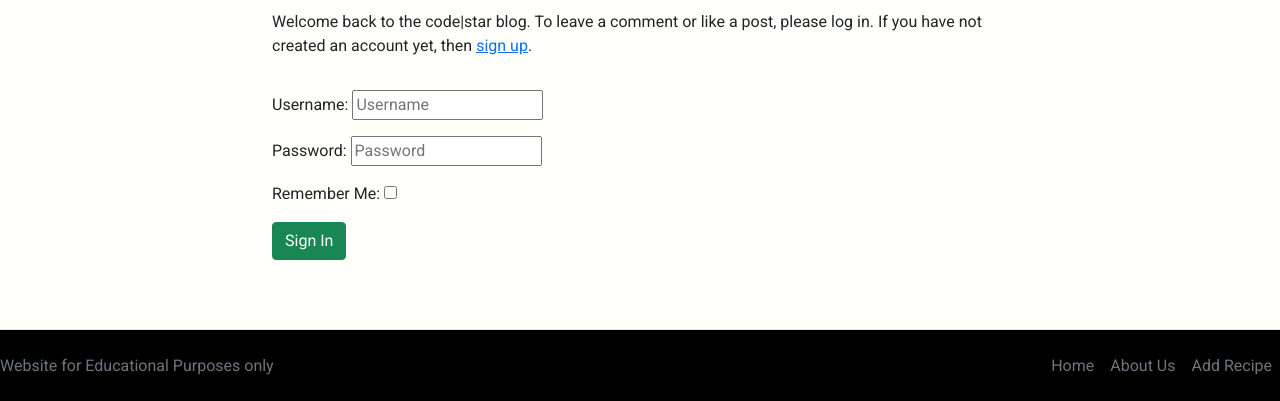
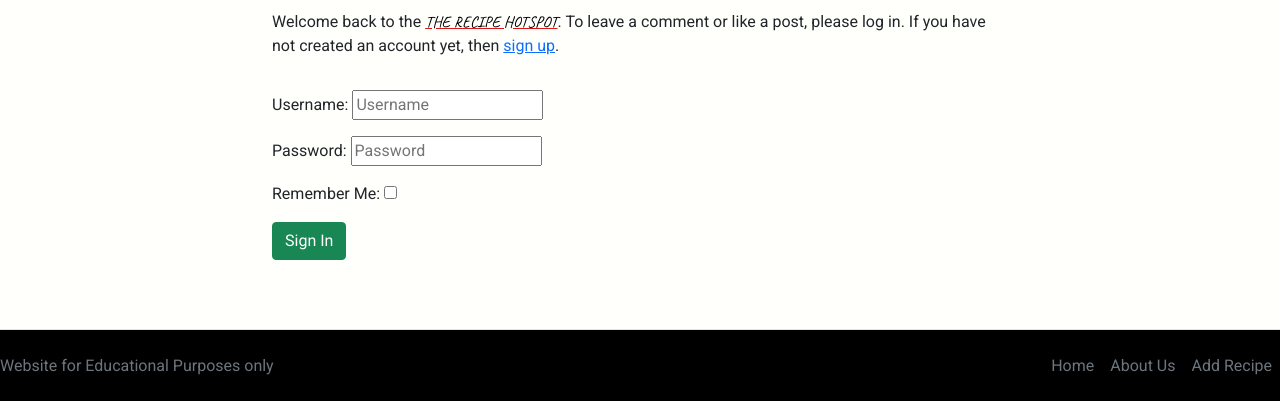
Before and after one commit to anthonyjn08/the-recipe-hotspot, a Django app: page /accounts/login/ in a window 1280 px wide. Shown: the part 374-775 px from the top of the page. Run offline with Django 3.2, Linux system fonts and the light colour scheme; some libraries are stand-ins or nearby versions.

Commit message:
Format login.html, logout.html and signup.html

```diff
--- a/templates/account/login.html
+++ b/templates/account/login.html
@@ -13,7 +13,7 @@
       <h3>{% trans "Sign In" %}</h3>
 
 
-      <p>{% blocktrans %}Welcome back to the code|star blog.
+      <p>{% blocktrans %}Welcome back to the <span class="brand">The Recipe Hotspot</span>.
         To leave a comment or like a post, please log in. If
         you have not created an account yet, then
         <a href="{{ signup_url }}" class="link">sign up</a>.{% endblocktrans %}</p>
@@ -22,7 +22,6 @@
   </div>
   <div class="row">
     <div class="col-md-8 mt-3 offset-md-2">
-
       <form class="login" method="POST" action="{% url 'account_login' %}">
         {% csrf_token %}
         {{ form.as_p }}
--- a/templates/account/logout.html
+++ b/templates/account/logout.html
@@ -11,6 +11,7 @@
             <h3>{% trans "Sign Out" %}</h3>
 
             <p>{% trans 'Are you sure you want to sign out?' %}</p>
+            <p>Please come back soon!</p>
         </div>
     </div>
     <div class="row">
--- a/templates/account/signup.html
+++ b/templates/account/signup.html
@@ -10,7 +10,7 @@
         <div class="col-md-8 mt-3 offset-md-2">
             <h3>{% trans "Sign Up" %}</h3>
 
-            <p>{% blocktrans %}Welcome back to the The Recipe Hotspot. Do you already have an account? Then please <a
+            <p>{% blocktrans %}Welcome back to the <span class="brand">The Recipe Hotspot.</span> Do you already have an account? Then please <a
                     class="link" href="{{ login_url }}">sign in</a> instead.{% endblocktrans %}</p>
         </div>
     </div>
```
